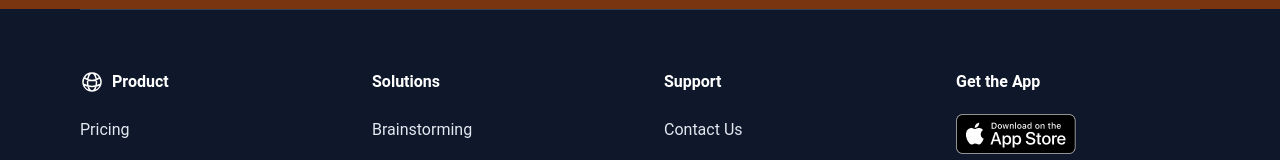
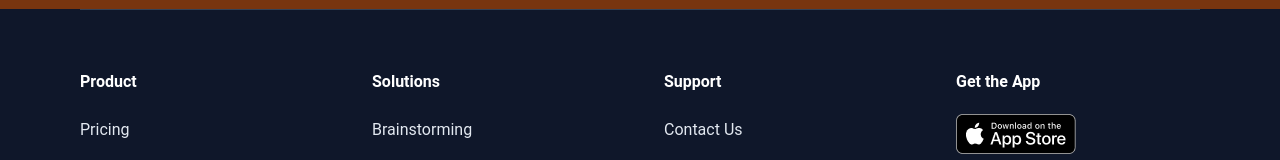
Before and after one commit to altunmustafa/collectible-sneakers, a Next.js app: page / in a window 1280 px wide. Shown: the part 5098-5258 px from the top of the page. Built offline with nearby package versions, Linux system fonts and the light colour scheme.

Commit message:
fix: missing iteration keys

```diff
--- a/src/components/footer/Footer.tsx
+++ b/src/components/footer/Footer.tsx
@@ -18,11 +18,11 @@ const Footer: React.FC = () => {
     <footer className="flex flex-col justify-center w-full bg-slate-900 px-4 md:px-20 text-white">
       <div className="flex flex-col md:flex-row gap-12 w-full py-12 border-t border-b border-solid border-slate-700">
 
-        {footerNavItems.map((navItem) => (
-          <FooterCol>
+        {footerNavItems.map((navItem, index) => (
+          <FooterCol key={index}>
             <FooterLink text={navItem.text} path={navItem.path} isBold Icon={navItem.icon} showIcon={navItem.showIcon} className="text-white" />
-            {navItem.subItems && navItem.subItems.map((subNavItem) => (
-              <FooterLink text={subNavItem.text} path={subNavItem.path} Icon={subNavItem.icon} showIcon={subNavItem.showIcon} className="text-slate-200" />
+            {navItem.subItems && navItem.subItems.map((subNavItem, index) => (
+              <FooterLink key={index} text={subNavItem.text} path={subNavItem.path} Icon={subNavItem.icon} showIcon={subNavItem.showIcon} className="text-slate-200" />
             ))}
           </FooterCol>
         ))}
--- a/src/components/section-text.tsx
+++ b/src/components/section-text.tsx
@@ -47,8 +47,9 @@ const SectionText: React.FC<ISectionTextProps> = ({ colorTheme = "light", aligme
       {/* Buttons Group */}
       {buttons &&
         <div className="flex gap-4 max-md:justify-center">
-          {buttons.map((button) => (
+          {buttons.map((button, index) => (
             <Button
+              key={index}
               style={button.style}
               size={button.size}
               text={button.text}
--- a/src/data/footerNavItems.ts
+++ b/src/data/footerNavItems.ts
@@ -20,7 +20,7 @@ const footerNavItems: IFooterNavItem[] = [
     text: "Product",
     path: "#",
     icon: GlobeAltIcon,
-    showIcon: true,
+    showIcon: false,
     subItems: [
       {
         text: "Pricing",
```
